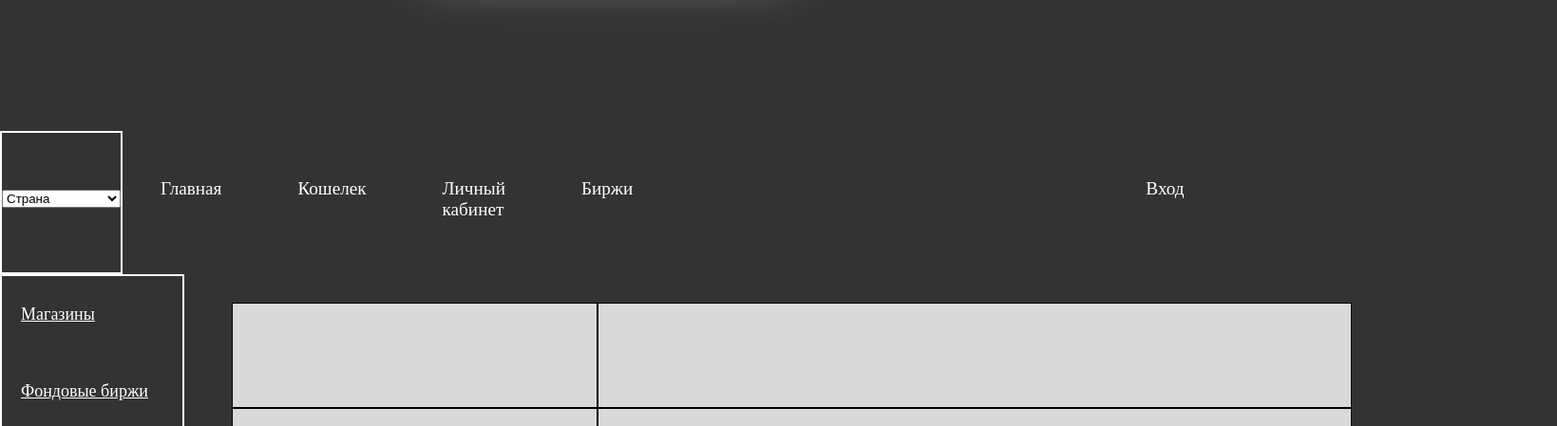
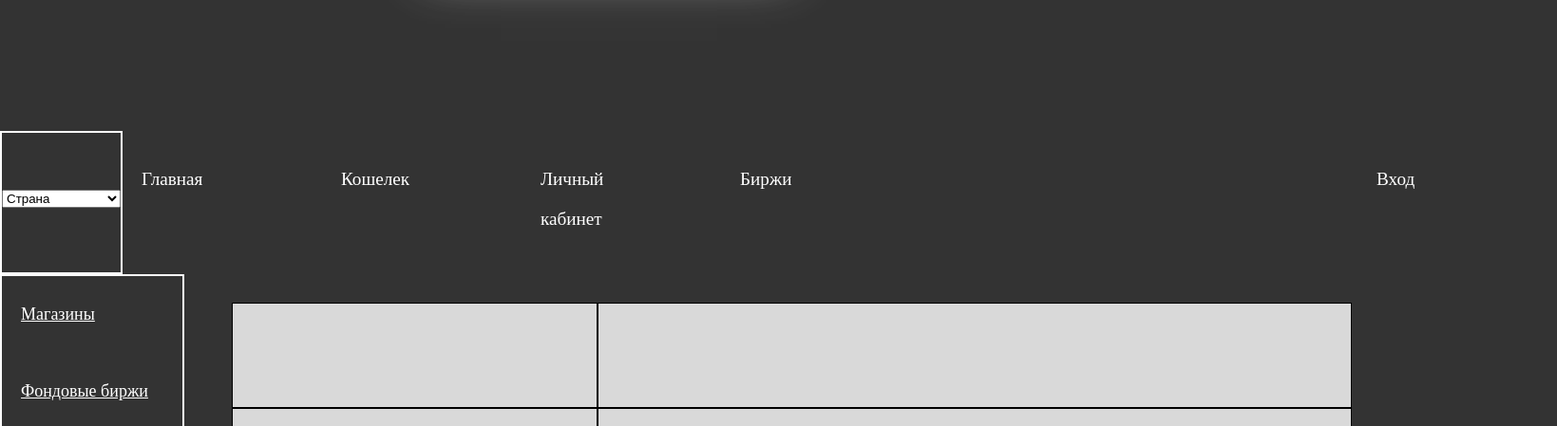
Before and after one commit to Romallika/donut-world1, a plain HTML site: page index.html in a window 1280 px wide. Shown: the part 662-1111 px from the top of the page at 95% size, 1639 px wide, since content can reach past the window. Drawn offline with nearby package versions, Linux system fonts and the light colour scheme.

Commit message:
Update index.html

```diff
--- a/index.html
+++ b/index.html
@@ -41,11 +41,11 @@
         </div>
     </div>
     <div class="main-container">
-        <a href="#">Главная</a>
-        <a href="#">Кошелек</a>
-        <a href="#">Личный кабинет</a>
-        <a href="#exchanges">Биржи</a>
-        <a href="#enter" id="enter">Вход</a>
+        <a class="btn-12" href="#">Главная</a>
+        <a class="btn-12" href="#">Кошелек</a>
+        <a class="btn-12" href="#">Личный кабинет</a>
+        <a class="btn-12" href="#exchanges">Биржи</a>
+        <a class="btn-12" href="#enter" id="enter">Вход</a>
     </div>
   </header>
   <main>
```
